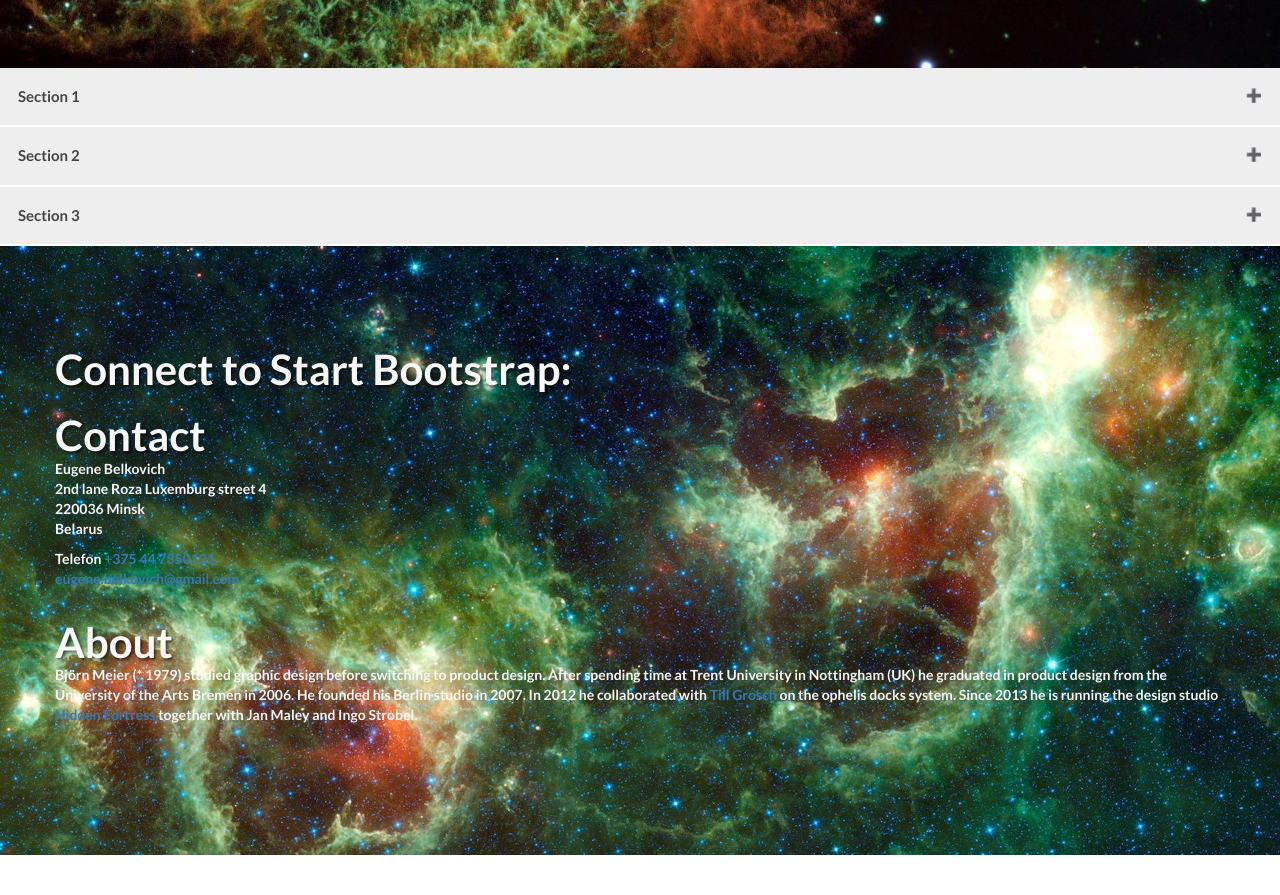
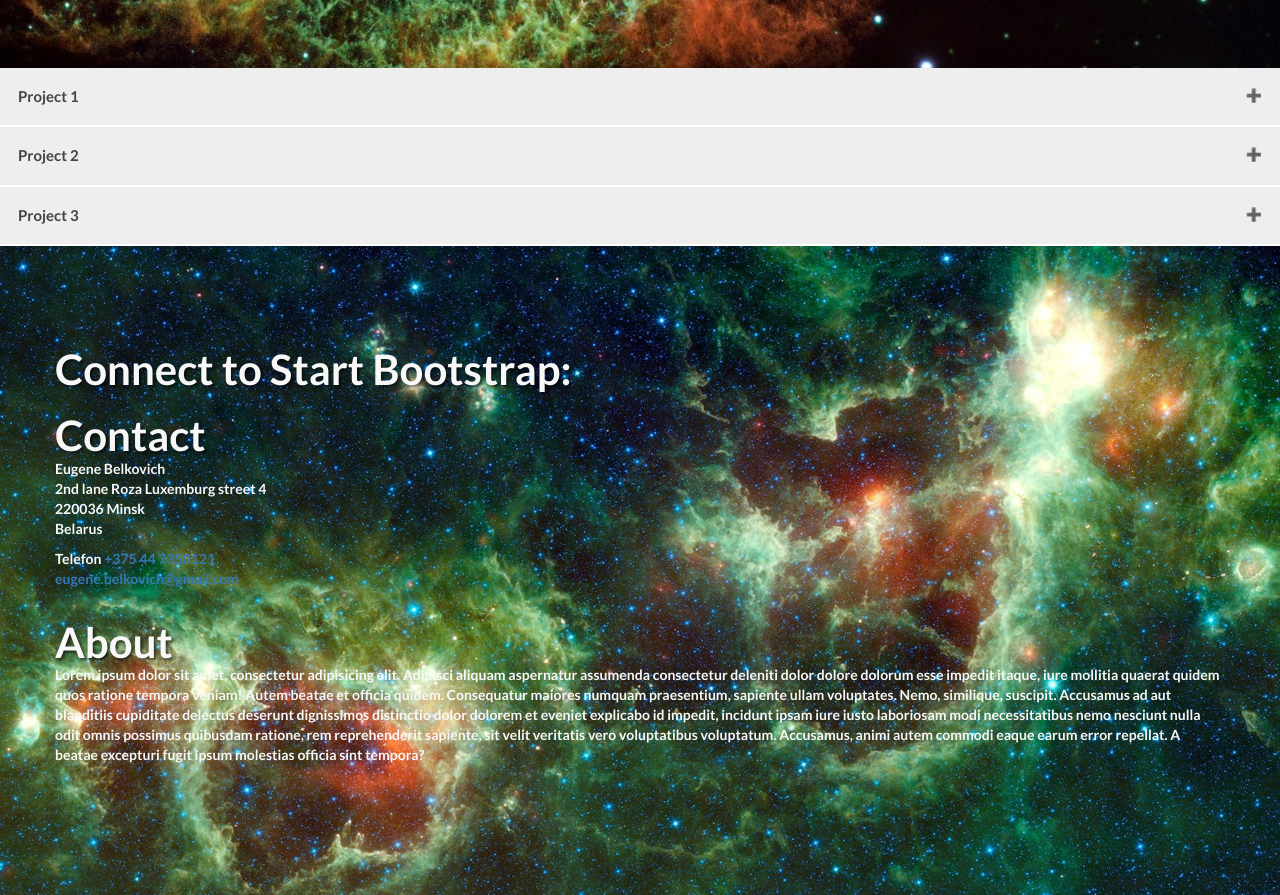
Before and after one commit to eugene-belkovich/eugene-belkovich, a plain HTML site: page index.html in a window 1280 px wide. Shown: the part 780-1675 px from the top of the page. Before the commit the page ends 1635 px from the top, so only its background shows below. Drawn offline with Linux system fonts and the light colour scheme; a script that the page names is missing.

Commit message:
change titles and lorem text

```diff
--- a/index.html
+++ b/index.html
@@ -9,7 +9,7 @@
     <meta name="description" content="">
     <meta name="author" content="">
 
-    <title>Landing Page - Start Bootstrap Theme</title>
+    <title>Eugene Belkovich</title>
 
     <link href="css/bootstrap.min.css" rel="stylesheet">
     <link href="css/landing-page.css" rel="stylesheet">
@@ -42,7 +42,7 @@
                 <span class="icon-bar"></span>
                 <span class="icon-bar"></span>
             </button>
-            <a class="navbar-brand topnav" href="#">Start Bootstrap</a>
+            <!--<a class="navbar-brand topnav" href="#">Eugene Belkovich</a>-->
         </div>
         <!-- Collect the nav links, forms, and other content for toggling -->
         <div class="collapse navbar-collapse" id="bs-example-navbar-collapse-1">
@@ -116,17 +116,17 @@
 <!-- Projects -->
 <a name="services"></a>
 
-<button class="accordion">Section 1</button>
+<button class="accordion">Project 1</button>
 <div class="panel">
     <p>Lorem ipsum dolor sit amet.</p>
 </div>
 
-<button class="accordion">Section 2</button>
+<button class="accordion">Project 2</button>
 <div class="panel">
     <p>Lorem ipsum dolor sit amet.</p>
 </div>
 
-<button class="accordion">Section 3</button>
+<button class="accordion">Project 3</button>
 <div id="foo" class="panel">
     <p>Lorem ipsum dolor sit amet.</p>
 </div>
@@ -169,16 +169,26 @@
                     <div title="Page 10">
                         <div>
                             <div>
-                                <p>Björn Meier (* 1979) studied graphic design before switching to product design.
-                                    After spending time at Trent University in Nottingham (UK) he graduated in
-                                    product design from the University of the Arts Bremen in 2006. He founded his
-                                    Berlin studio in 2007.&nbsp;In 2012 he collaborated with <a title="Till Grosch"
-                                                                                                href="http://www.studiogrosch.net"
-                                                                                                target="_blank">Till
-                                        Grosch</a> on the ophelis docks system. Since 2013 he is running the design
-                                    studio <a title="Hidden Fortress Design Studio"
-                                              href="http://www.hidden-fortress.com" target="_blank">Hidden
-                                        Fortress</a>&nbsp;together with Jan Maley and Ingo Strobel.</p>
+                                <!--<p>Björn Meier (* 1979) studied graphic design before switching to product design.-->
+                                <!--After spending time at Trent University in Nottingham (UK) he graduated in-->
+                                <!--product design from the University of the Arts Bremen in 2006. He founded his-->
+                                <!--Berlin studio in 2007.&nbsp;In 2012 he collaborated with <a title="Till Grosch"-->
+                                <!--href="http://www.studiogrosch.net"-->
+                                <!--target="_blank">Till-->
+                                <!--Grosch</a> on the ophelis docks system. Since 2013 he is running the design-->
+                                <!--studio <a title="Hidden Fortress Design Studio"-->
+                                <!--href="http://www.hidden-fortress.com" target="_blank">Hidden-->
+                                <!--Fortress</a>&nbsp;together with Jan Maley and Ingo Strobel.</p>-->
+                                <p>Lorem ipsum dolor sit amet, consectetur adipisicing elit. Adipisci aliquam aspernatur
+                                    assumenda consectetur deleniti dolor dolore dolorum esse impedit itaque, iure
+                                    mollitia quaerat quidem quos ratione tempora veniam! Autem beatae et officia quidem.
+                                    Consequatur maiores numquam praesentium, sapiente ullam voluptates. Nemo, similique,
+                                    suscipit. Accusamus ad aut blanditiis cupiditate delectus deserunt dignissimos
+                                    distinctio dolor dolorem et eveniet explicabo id impedit, incidunt ipsam iure iusto
+                                    laboriosam modi necessitatibus nemo nesciunt nulla odit omnis possimus quibusdam
+                                    ratione, rem reprehenderit sapiente, sit velit veritatis vero voluptatibus
+                                    voluptatum. Accusamus, animi autem commodi eaque earum error repellat. A beatae
+                                    excepturi fugit ipsum molestias officia sint tempora?</p>
                             </div>
                         </div>
                     </div>
```
